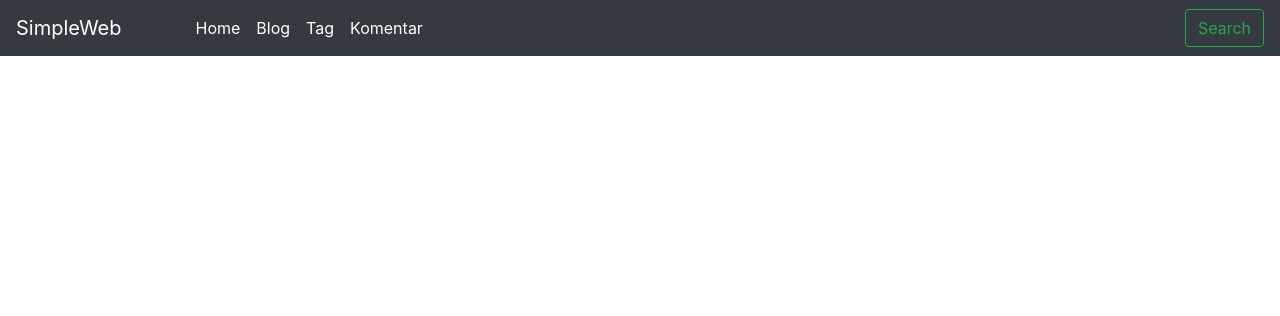
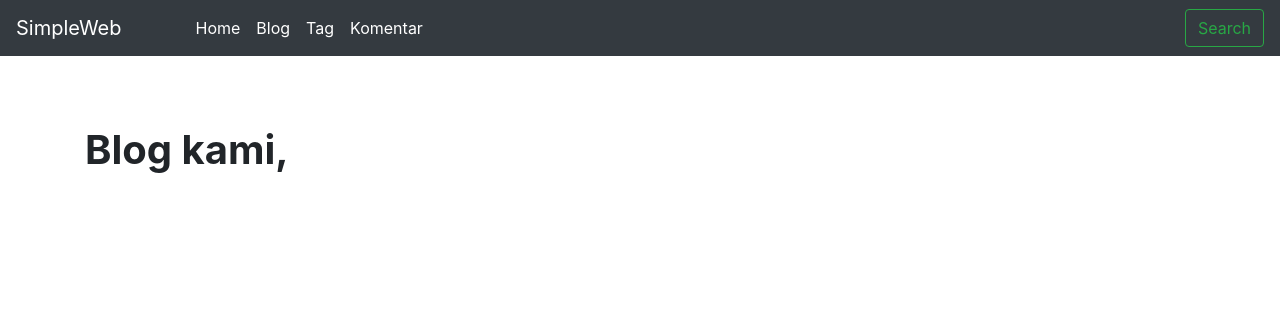
Before and after one commit to iosky07/first-django, a Django app: page / in a window 1280 px wide. Shown: the top 316 px of the page. Run offline with Django 3.2, Linux system fonts and the light colour scheme; data that the repository does not hold is empty; some libraries are stand-ins or nearby versions.

Commit message:
blogform fix

```diff
--- a/postgresql_try/settings.py
+++ b/postgresql_try/settings.py
@@ -134,7 +134,9 @@ USE_TZ = True
 
 STATIC_URL = '/static/'
 
-MEDIA_URL = '/images/'
+# MEDIA_ROOT = [os.path.join(BASE_DIR, 'images')]
+MEDIA_ROOT = os.path.join(BASE_DIR, 'media')
+MEDIA_URL = '/media/'
 
 STATICFILES_DIRS = [
     os.path.join(BASE_DIR, 'static')
--- a/postgresql_try/urls.py
+++ b/postgresql_try/urls.py
@@ -15,10 +15,14 @@ Including another URLconf
 """
 from django.contrib import admin
 from django.urls import path, include
-
+from django.conf import settings
+from django.conf.urls.static import static
 
 
 urlpatterns = [
     path('admin/', admin.site.urls),
     path('', include('simple_web.urls')),
 ]
+if settings.DEBUG:
+    urlpatterns += static(settings.STATIC_URL, document_root=settings.STATIC_URL)
+    urlpatterns += static(settings.MEDIA_URL, document_root=settings.MEDIA_ROOT)
--- a/simple_web/forms.py
+++ b/simple_web/forms.py
@@ -5,3 +5,8 @@ class BlogForm(ModelForm):
     class Meta:
         model = Blog
         fields = '__all__'
+
+class TagForm(ModelForm):
+    class Meta:
+        model = Tag
+        fields = '__all__'
--- a/simple_web/models.py
+++ b/simple_web/models.py
@@ -4,7 +4,8 @@ class Blog(models.Model):
     title = models.CharField(max_length=255)
     author = models.CharField(max_length=255)
     content = models.TextField(blank=True)
-    thumbnail = models.CharField(max_length=255, null=True)
+    # thumbnail = models.FileField(max_length=255, null=True)
+    thumbnail = models.FileField()
     created_at = models.DateTimeField(auto_now_add=True)
 
 class Tag(models.Model):
--- a/simple_web/templates/forms/blog_form.html
+++ b/simple_web/templates/forms/blog_form.html
@@ -5,7 +5,7 @@
 {% block content %}
 
     <div class="container">
-    <form method="post" novalidate>
+    <form method="post" enctype="multipart/form-data" novalidate>
       {% csrf_token %}
 
       {% for hidden_field in form.hidden_fields %}
--- a/simple_web/templates/home.html
+++ b/simple_web/templates/home.html
@@ -3,12 +3,13 @@
 {% load static %}
 
 {% block content %}
-    <div class="container">
-        <div class="row row-cols-1 row-cols-md-3" style="margin-top: 70px">
+    <div class="container" style="margin-top: 70px">
+    <h1><b>Blog kami,</b></h1>
+        <div class="row row-cols-1 row-cols-md-3" style="margin-top: 30px">
             {% for blog in blogsie %}
-            <div class="col mb-4">
+            <div class="col col-md-4" style="margin-top: 30px">
                 <div class="card">
-                    <img src="/static/images/{{ blog.thumbnail }}" class="card-img-top" alt="...">
+                    <img src="/media/{{ blog.thumbnail }}" class="card-img-top" alt="...">
                     <div class="card-body">
                         <h5 class="card-title">{{ blog.title }}</h5>
                         <p class="card-text">{{ blog.content }}</p>
--- a/simple_web/templates/pages/tags/tags.html
+++ b/simple_web/templates/pages/tags/tags.html
@@ -6,14 +6,14 @@
 
         <div class="container" style="margin-top: 70px">
         <section class="section">
-            <div class="col-12 col-md-12 col-lg-12">
+            <div class="col-4 col-md-4 col-lg-6">
                 <div class="card">
                     <div class="card-header">
                         <a href="{% url 'create-tag' %}" class="-ml- btn btn-primary shadow-none">Tambah Data Baru</a>
                     </div>
                     <div class="card-body p-0">
                         <div class="table-responsive">
-                            <table class="table table-striped table-md">
+                            <table class="table table-striped table-hover table-bordered">
                                 <tr>
                                     <th>Tag</th>
                                     <th>Aksi</th>
--- a/simple_web/urls.py
+++ b/simple_web/urls.py
@@ -4,7 +4,8 @@ from . import views
 urlpatterns = [
     path('', views.home, name="home"),
     path('blogs/', views.blogs, name="blog"),
-    path('blogs/create/', views.createBlog, name="create-blog"),
+    path('blogs/create/', views.form, name="form"),
+    path('blogs/update/<str:pk>/', views.updateBlog, name="update-blog"),
     path('tags/', views.tags, name="tag"),
     path('tags/create/', views.createTag, name="create-tag"),
     path('comments/', views.comments, name="comment"),
--- a/simple_web/views.py
+++ b/simple_web/views.py
@@ -1,9 +1,22 @@
-from django.shortcuts import render
+from django.shortcuts import render, redirect
 from django.http import HttpResponse
+from django.http import HttpResponseRedirect
 from .models import *
-from .forms import BlogForm
+from .forms import BlogForm, TagForm
+from pprint import pprint
 
 # Create your views here.
+def form(request, template_name='forms/blog_form.html', form_class=BlogForm):
+    if request.method == 'POST':
+        form = form_class(request.POST, request.FILES)
+
+        if form.is_valid():
+            form.save()
+            return redirect('/')
+    else:
+        form = form_class()
+    return render(request, template_name, {'form': form})
+
 def home(request):
     blogs = Blog.objects.all()
     return render(request, 'home.html', {'blogsie' : blogs})
@@ -12,21 +25,26 @@ def blogs(request):
     blogs = Blog.objects.all()
     return render(request, 'pages/blogs/blogs.html', {'blogs' : blogs})
 
-def createTag(request):
-    return render(request, 'pages/tags/create.html')
+def updateBlog(request, pk):
+    update = Blog.objects.get(id=pk)
+    form = BlogForm(instance=update)
+
+    if request.method == 'POST':
+        form = BlogForm(request.POST, request.FILES, instance=update)
+
+        if form.is_valid():
+            form.save()
+            return redirect('/')
+
+    return render(request, 'forms/blog_form.html', {'form': form})
+    # return form_update(request, template_name='forms/blog_form.html', form_class=BlogForm, update_variable=update)
 
 def tags(request):
     tags = Tag.objects.all()
     return render(request, 'pages/tags/tags.html', {'tags' : tags})
 
-def createBlog(request, template_name='forms/blog_form.html', form_class=BlogForm):
-    if request.method == 'POST':
-        form = form_class(request.POST)
-        if form.is_valid():
-            pass  # does nothing, just trigger the validation
-    else:
-        form = form_class()
-    return render(request, template_name, {'form': form})
+def createTag(request):
+    return form(request, template_name='forms/blog_form.html', form_class=TagForm)
 
 def comments(request):
     comments = Comment.objects.all()
```
Also changed, not shown: simple_web/templates/pages/blogs/blogs.html (+6 -7 lines), media/BG-BEM.jpg (added), media/Capture.PNG (added), media/Referensi.PNG (added), media/YGO_-_Virus_Canon.PNG (added), media/gambar.webp (added), media/hh3.PNG (added), static/images/django-logo-negative.png (deleted).
